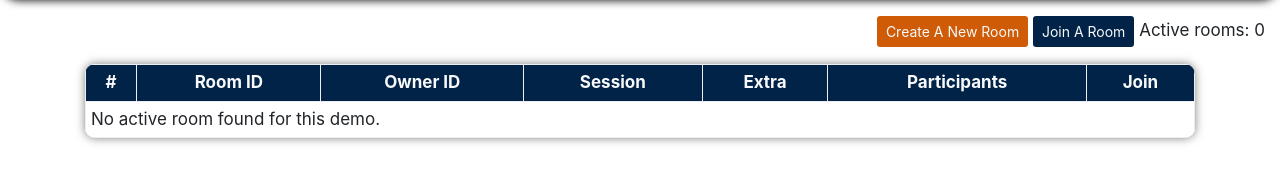
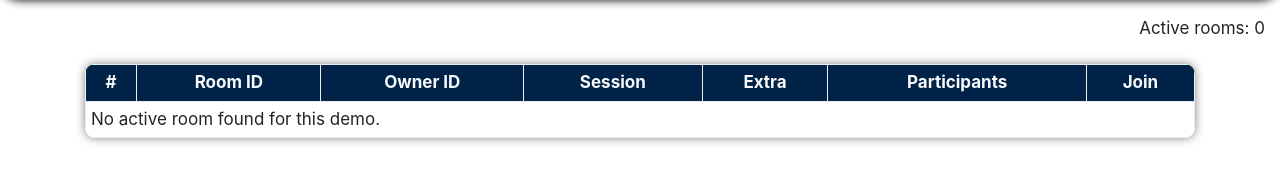
Before and after one commit to harsh3877/etsold, a website: page demos/dashboard/index.html in a window 1280 px wide. Shown: the part 88-270 px from the top of the page. Drawn offline with nearby package versions, Linux system fonts and the light colour scheme; files that its build step writes are made by us from their sources; no server answers.

Commit message:
Update index.html

```diff
--- a/demos/dashboard/index.html
+++ b/demos/dashboard/index.html
@@ -319,8 +319,8 @@ input[disabled], button[disabled] {
 <!--header menu ended--->
  <div class="container-fluid py-3 mb-3">
     <div class="float-right">
-      <button class="btn primary-bg text-light openbtn btn-sm" data-toggle="modal" data-target="#startRoomModel">Create A New Room</button>
-      <button id="btn-show-join-hidden-room" class="top-span btn secondary-bg text-light joinbtn btn-sm" data-toggle="modal" data-target="#joinRoomModel">Join A Room</button>
+      <!--button class="btn primary-bg text-light openbtn btn-sm" data-toggle="modal" data-target="#startRoomModel">Create A New Room</button>
+      <button id="btn-show-join-hidden-room" class="top-span btn secondary-bg text-light joinbtn btn-sm" data-toggle="modal" data-target="#joinRoomModel">Join A Room</button-->
       <span class="top-span">Active rooms: <span id="active-rooms">0</span></span>
     </div>
 </div>
```
